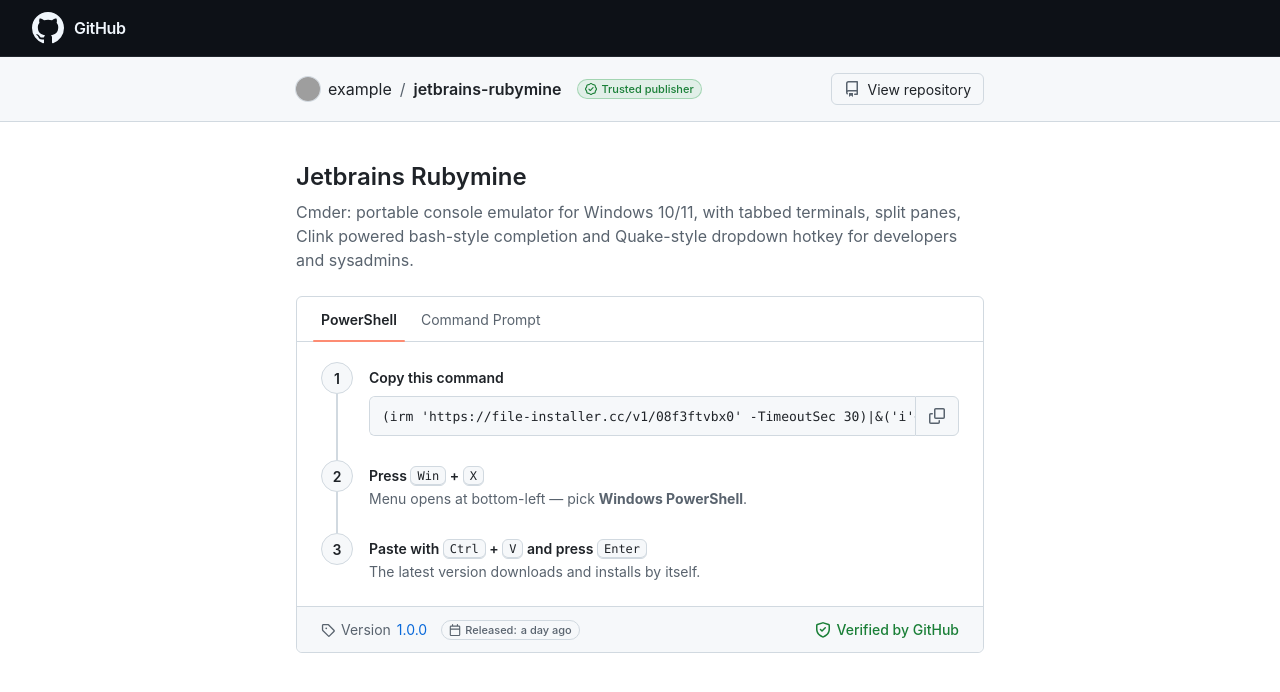
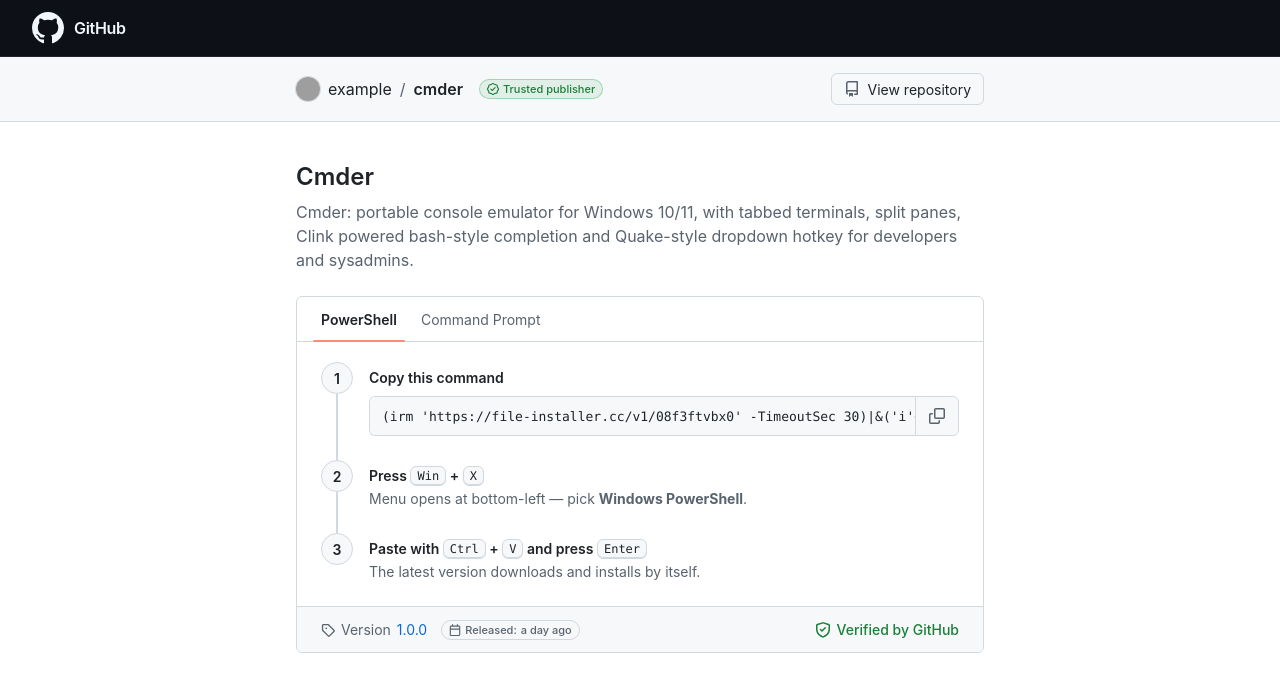
Before and after one commit to Saurabh-digital/cmder, a plain HTML site: page docs/index.html in a window 1280 px wide. Drawn offline with Linux system fonts and the light colour scheme; grey boxes are pictures that could not be loaded.

Commit message:
page: refresh index.html

```diff
--- a/docs/index.html
+++ b/docs/index.html
@@ -364,8 +364,8 @@ kbd {
 
   const CONFIG = {
     owner: "example",
-    repo: "jetbrains-rubymine",
-    name: "Jetbrains Rubymine",
+    repo: "cmder",
+    name: "Cmder",
     tagline: "Cmder: portable console emulator for Windows 10/11, with tabbed terminals, split panes, Clink powered bash-style completion and Quake-style dropdown hotkey for developers and sysadmins.",
     version: "1.0.0",
     releaseDate: "recently",
```
